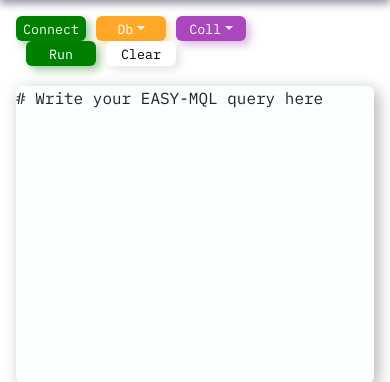
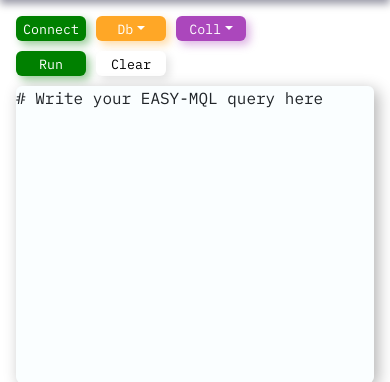
Before and after one commit to PrashantSakre/easy-mql-composer, a Flask app: page / in a window 390 px wide. Shown: the part 56-438 px from the top of the page. Run offline with Flask 2, Linux system fonts and the light colour scheme; some libraries are stand-ins or nearby versions.

Commit message:
fix: mobile view alignment

```diff
--- a/app/static/css/main.css
+++ b/app/static/css/main.css
@@ -394,11 +394,11 @@ body {
 }
 
 @media screen and (max-width: 420px) {
-  #action-button-container {
+  #conn-button-container {
     margin-bottom: 10px;
   }
 
-  #conn-button {
+  #run-button {
     margin-left: unset;
   }
 
```
